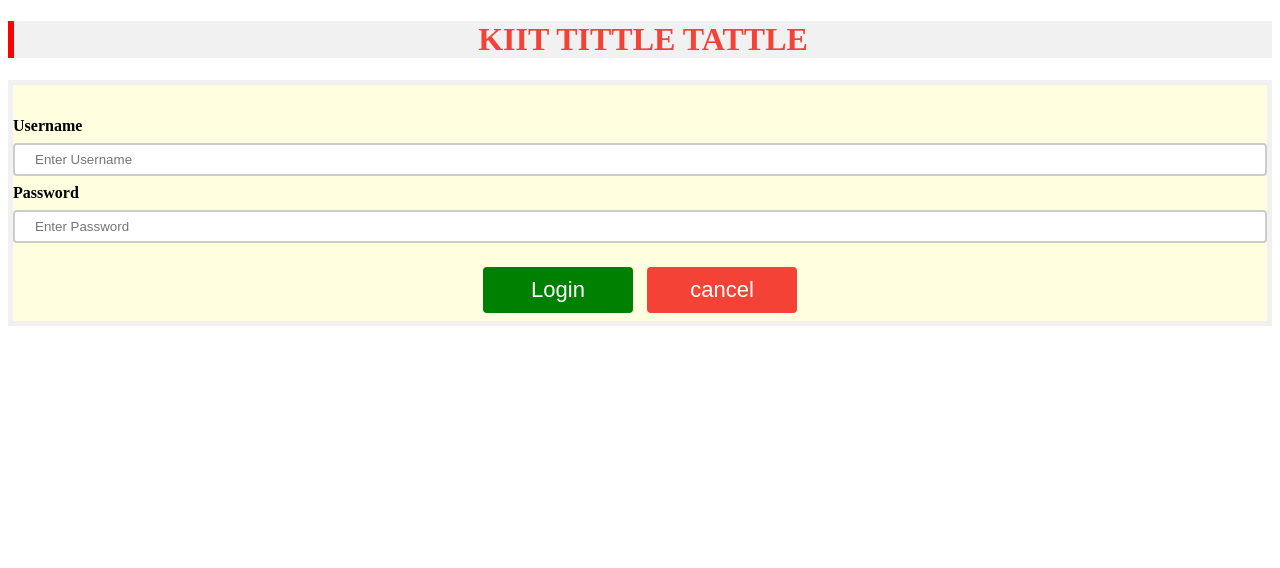
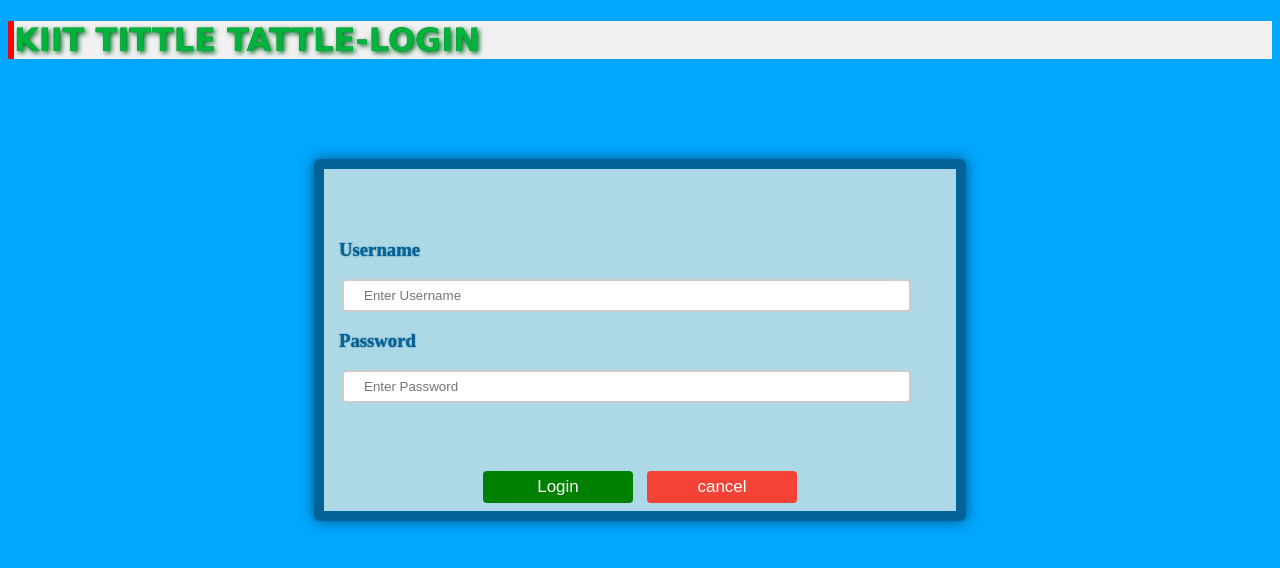
Before and after one commit to JokerDD/css, a plain HTML site: page index.html in a window 1280 px wide. Drawn offline with Linux system fonts and the light colour scheme.

Commit message:
Update index.html
made changes as mentioned by vaseem

```diff
--- a/index.html
+++ b/index.html
@@ -1,29 +1,61 @@
+
 
 <!DOCTYPE html>
 <html>
 <style>
+
+body{
+    background-color: #01a6fe;
+    text-align:left;
+
+
+}
+
+
+
 form {
-    border: 5px solid #f1f1f1;
-    background-color: lightyellow;
+    border: 10px solid #026397;
+    background-color: lightblue;
+    border-radius: 6px;
+    width: 50%;
+    margin-top: 100px;
+    margin-bottom: 100px;
+    margin-right: auto;
+    margin-left: auto;
+    box-shadow: 0 0 13px #03527d;
+
 }
 
 h1
 {
-    color: #f44336;
+    color: #00b33c;
     text-transform: capitalize;
     border-left: 6px solid red;
     background-color: #f1f1f1;
+    font-family: verdana;
+    text-shadow: 2px 2px 5px #006622, 0 0 #006800;
+    opacity:1;
+
+}
+h3{
+    color: #026397;
+    text-align: left;
+    padding-right: 3px;
+    margin: 2px 2px 2px 15px;
+     text-shadow: 0px 0px 1.5px #03527d ;
+
 
 }
 
 input[type=text], input[type=password] {
-    width: 100%;
-    padding: 7px 20px;
-    margin: 8px 0;
+    width: 90%;
+    padding: 7px 20px 7px 20px;
+    margin: 16px auto 16px 18px ;
     display: inline-block;
     border: 2px solid #ccc;
     box-sizing: border-box;
     border-radius: 4px;
+
 
 }
 
@@ -34,8 +66,8 @@
   border: none;
   color: #FFFFFF;
   text-align: center;
-  font-size: 22px;
-  padding: 10px 18px;
+  font-size: 17px;
+  padding: 6px 12px 6px;
   width: 150px;
   transition: all 0.5s;
   cursor: pointer;
@@ -68,7 +100,7 @@
 }
 .button1 {
     width: auto;
-    padding: 10px 18px;
+    padding: 6px 12px 6px;
     background-color: #f44336;
     border-radius: 4px;
     width: 150px;
@@ -82,22 +114,27 @@
 
 
 </style>
-<body>
+<body >
 
-<h1 align="center"><b>KIIT TITTLE TATTLE</b></h1>
+<h1><b>KIIT TITTLE TATTLE-LOGIN </b></h1>
 
-<form >
+<form  >
 
 <table align=center>
   <div class="container">
-    <tr><label><b>Username</b></label></tr>
-
-    <tr><input type="text" placeholder="Enter Username" name="uname" required></tr>
+  </br>
+  </br>
 
 
-    <tr><label><b>Password</b></label></tr>
 
-    <tr><input type="password" placeholder="Enter Password" name="psw" required></tr>
+    <tr><label><h3 >Username</h3></label></tr>
+
+    <tr><input type="text" placeholder="Enter Username" size="50" name="uname" required></input></tr>
+
+
+    <tr><label><h3>Password</h3></label></tr>
+
+    <tr><input type="password" placeholder="Enter Password" size="50" name="psw" required></input></tr>
 
 
 
@@ -105,10 +142,15 @@
 
     <tr><td><button align="center" class="button" style="vertical-align: middle" type="submit"><span>Login</span></button></td>
     <td><button align="center" class="button1" style="vertical-align: middle" type="button"><span>cancel</span></button></td></tr>
+  </br>
+  </br>
+  </br>
+
+
 
 
   </div>
-
+</table>
 
 </form>
 
```
